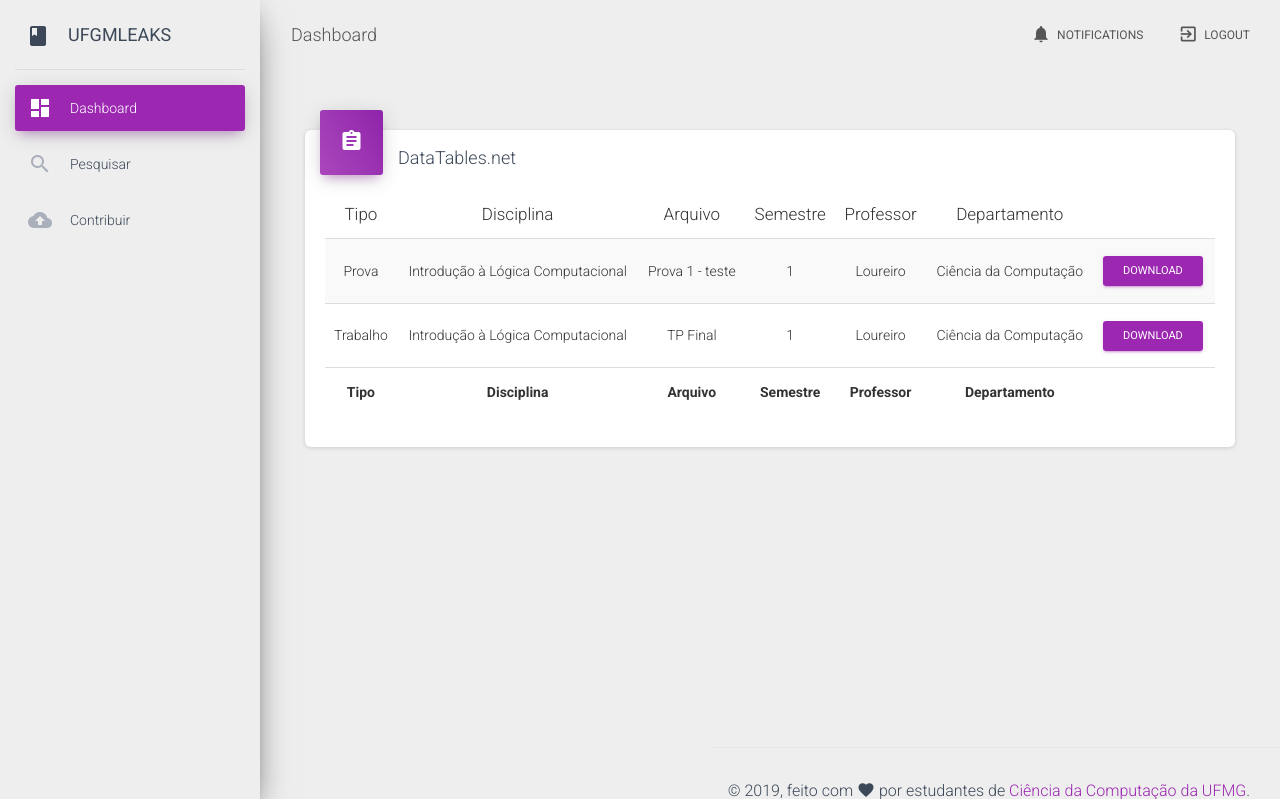
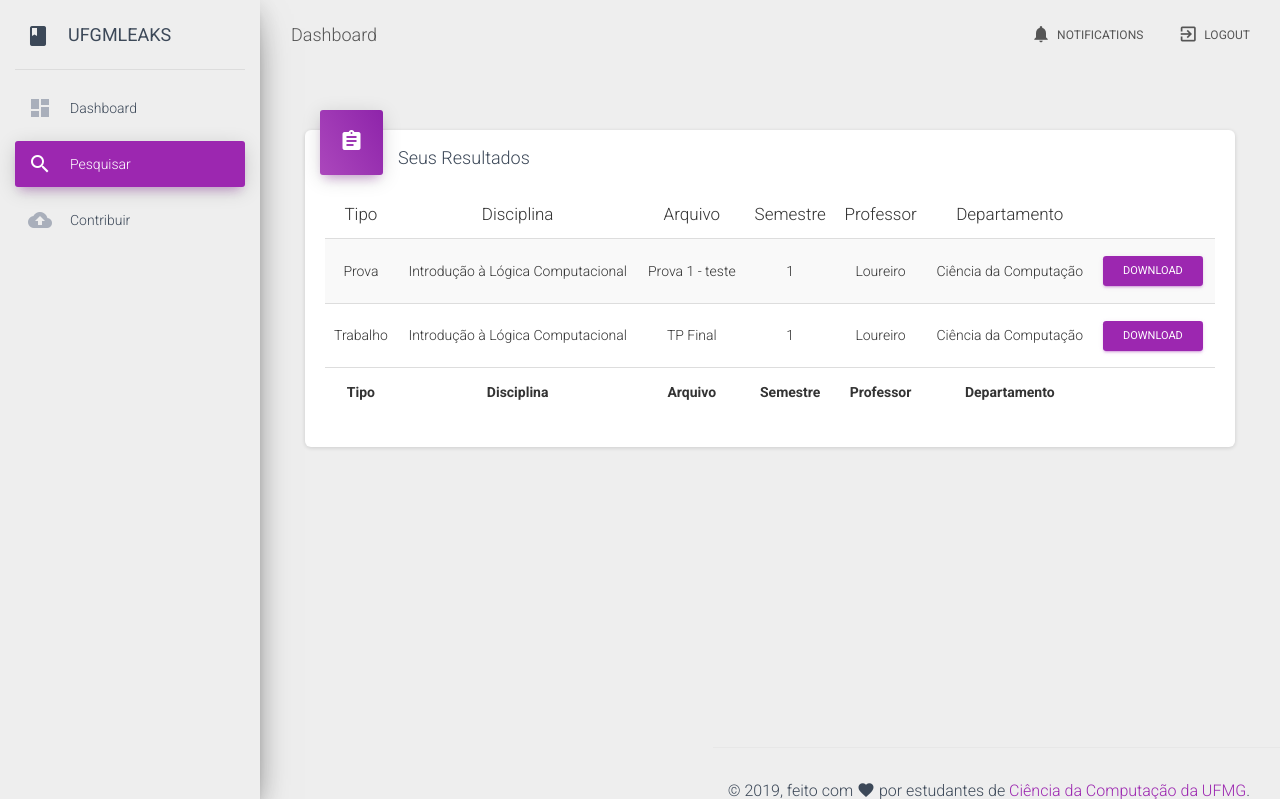
Before and after one commit to brenopoggiali/UfmgLeaks, a Flask app: page /pesquisa/result in a window 1280 px wide. Shown: the top 799 px of the page. Run offline with Flask 2, Linux system fonts and the light colour scheme; the visitor is signed in with stand-in values (Sample User, id 1); data comes from the database, SQL or seed files in the repository; some libraries are stand-ins or nearby versions.

Commit message:
Update search result

```diff
--- a/app.py
+++ b/app.py
@@ -117,9 +117,6 @@ def pesquisar():
         departamento = request.form['departamento']
         if(departamento == ''): departamento=False
 
-        print(arquivo, disciplina, ano, semestre, professor, departamento)
-
-
         return redirect(url_for('pesquisa_result', arquivo=arquivo, disciplina=disciplina, ano=ano,
                                 semestre=semestre, professor=professor, departamento=departamento))
 
@@ -144,8 +141,6 @@ def pesquisa_result(arquivo='False', disciplina='False', ano='False',
     if 'professor' in request.args: professor = request.args['professor']
     if 'departamento' in request.args: departamento = request.args['departamento']
 
-    print('\n', arquivo, disciplina, ano, semestre, professor, departamento, '\n')
-
     if(arquivo != 'False'):
         query = query+f" WHERE Arquivo.tipo='{arquivo}'"
 
@@ -164,7 +159,6 @@ def pesquisa_result(arquivo='False', disciplina='False', ano='False',
     if(departamento != 'False'):
         query = query+f" AND Departamento.nome='{departamento}'"
 
-    print(query)
     result = pd.read_sql(query, conn)
     return render_template('pesquisa_result.html', result=result)
 
--- a/templates/pesquisa_result.html
+++ b/templates/pesquisa_result.html
@@ -1,17 +1,17 @@
 {% extends "layout.html" %}
 
 {% block page_title %}
-    Dashboard
+    Resultados
 {% endblock %}
 
 {% block sidebar %}
-<li class="nav-item active">
+<li class="nav-item">
     <a class="nav-link" href="/dashboard">
         <i class="material-icons">dashboard</i>
         <p>Dashboard</p>
     </a>
 </li>
-<li class="nav-item">
+<li class="nav-item active">
     <a class="nav-link" href="/pesquisar">
         <i class="material-icons">search</i>
         <p>Pesquisar</p>
@@ -35,7 +35,7 @@
             <div class="card-icon">
               <i class="material-icons">assignment</i>
             </div>
-            <h4 class="card-title">DataTables.net</h4>
+            <h4 class="card-title">Seus Resultados</h4>
           </div>
           <div class="card-body">
             <div class="toolbar">
```
